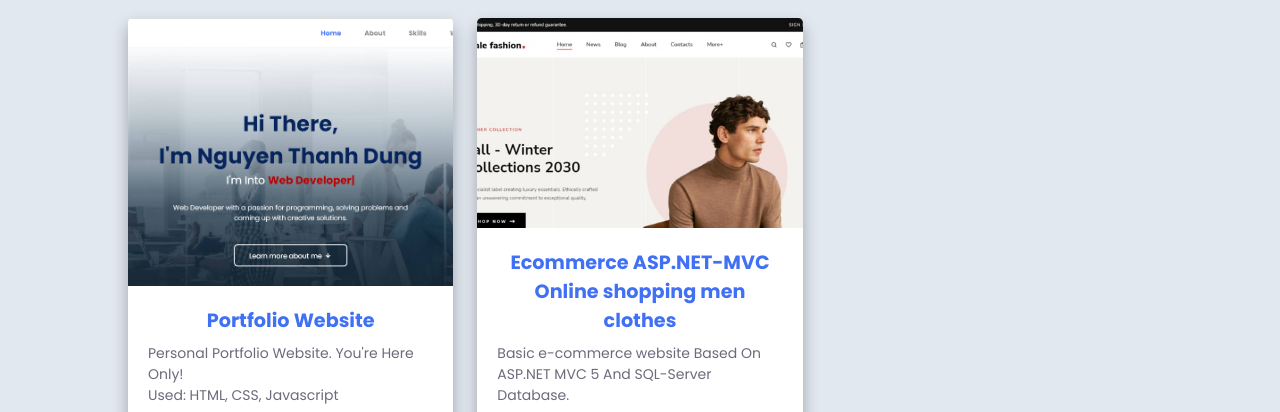
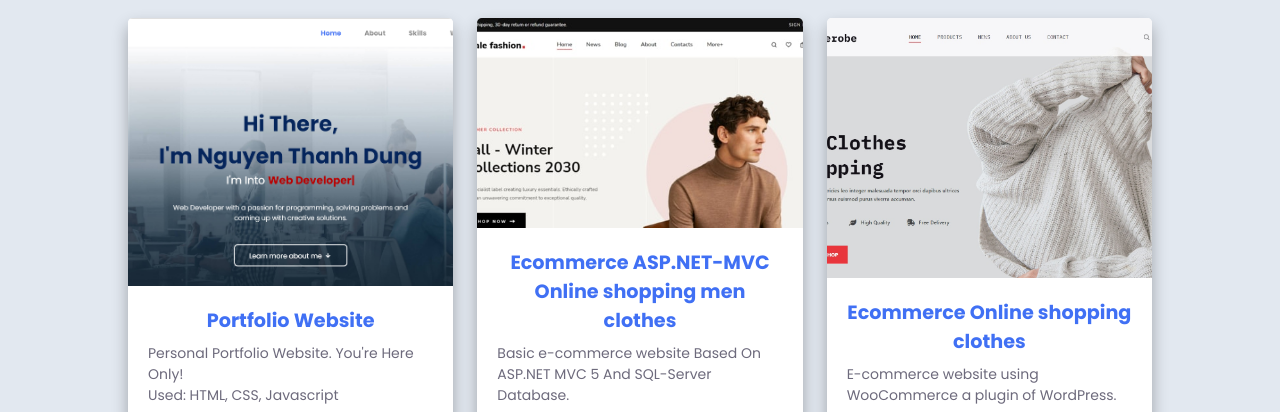
Before and after one commit to dung812/portfolio, a plain HTML site: page project/project.html in a window 1280 px wide. Shown: the part 190-602 px from the top of the page. Drawn offline with nearby package versions, Linux system fonts and the light colour scheme.

Commit message:
sua skill, them project

```diff
--- a/project/project.html
+++ b/project/project.html
@@ -133,6 +133,21 @@
                             <div class="project-button">
                                 <a href="https://youtu.be/xcqi7A-sCgo" target="_blank"><i class="uil uil-eye"></i> View</a>
                                 <a href="https://github.com/dung812/E-commerce_ASPNET.git" target="_blank">Code <i class="uil uil-arrow"></i></a>
+                            </div>
+                            </div>
+                        </div>
+                    </div>
+                    <div class="col l-4 m-6 c-12 card">
+                        <div class="project--item">
+                            <div class="project-image">
+                                <img src="../assets/img/project/woocommerce.jpg" alt="">
+                            </div>
+                            <div class="card-content project-item--content">
+                                <h3 class="project-title center">Ecommerce Online shopping clothes</h3>
+                                <p class="project-desc">E-commerce website using WooCommerce a plugin of WordPress.</p>
+                            <div class="project-button">
+                                <a href="http://onlineshopdemo.unaux.com/" target="_blank"><i class="uil uil-eye"></i> View</a>
+                                <a href="http://onlineshopdemo.unaux.com/" target="_blank">Code <i class="uil uil-arrow"></i></a>
                             </div>
                             </div>
                         </div>
```
Also changed, not shown: index.html (+2 -2 lines), assets/img/angularJS.png (added), assets/img/project/woocommerce.jpg (added), 1 other file.
